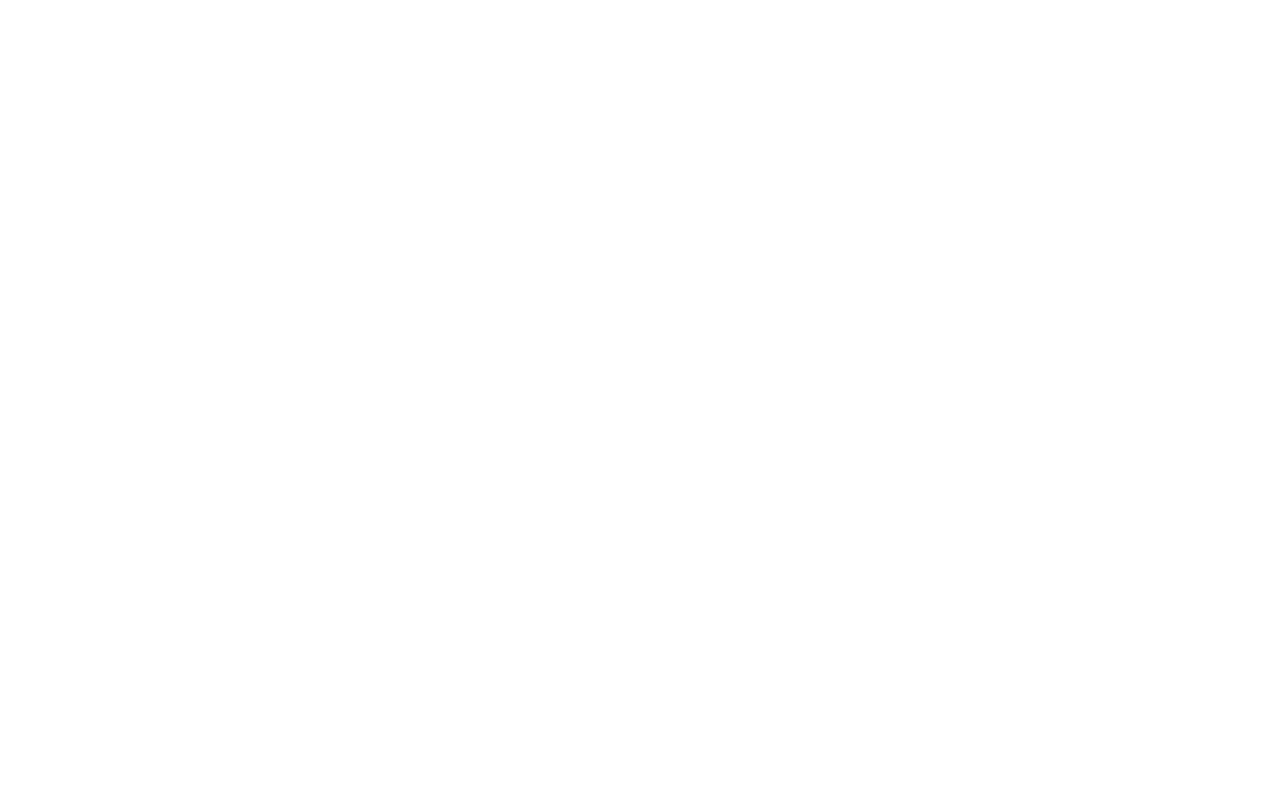
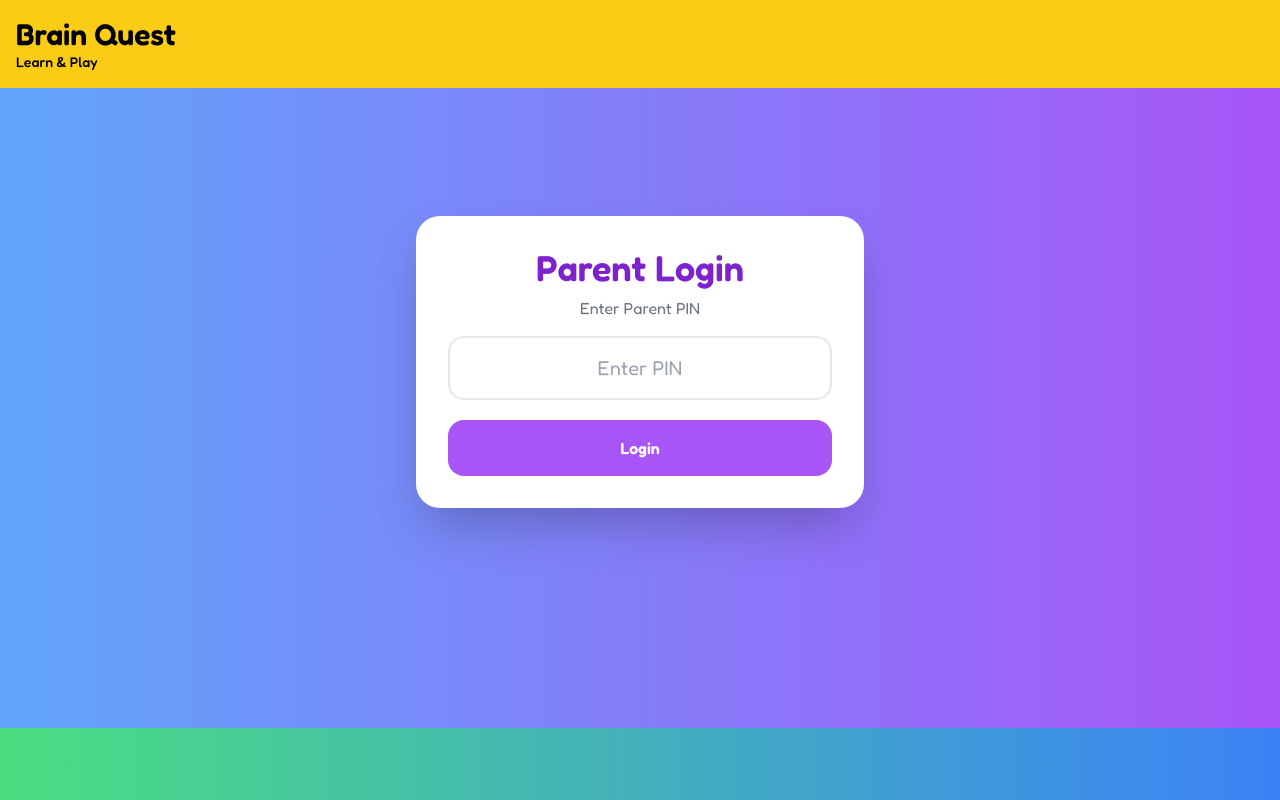
Before and after one commit to Yash-Roy05/Brain-Quest, a React (Create React App) app: page /parent-login in a window 1280 px wide. Before the commit this address had no page. Built offline with nearby package versions, Linux system fonts and the light colour scheme.

Commit message:
create basic structure of parent login

```diff
--- a/src/App.tsx
+++ b/src/App.tsx
@@ -19,6 +19,8 @@
 import Games from "./pages/Games.tsx";
 import Missions from "./pages/Missions.tsx";
 import Loading from "./pages/Loading.tsx";
+import ParentLogin from "./pages/ParentLogin.tsx";
+import ParentDashboard from "./pages/ParentDashboard.tsx";
 
 function App() {
   return (
@@ -48,6 +50,9 @@
       <Route path="games" element={<Games />} />
       <Route path="missions" element={<Missions />} />
       <Route path="loading" element={<Loading />} />
+<Route path="/parent-login" element={<ParentLogin />} />
+<Route path="/parent-dashboard" element={<ParentDashboard />} />
+
     </Route>
 
   </Routes>
--- a/src/components/Layout.tsx
+++ b/src/components/Layout.tsx
@@ -12,6 +12,8 @@
   "/sudoku-lite",
   "/reflex-tap",
   "/speedmath-game",
+  "/parent-login",
+  "/parent-dashboard",
 ];
 
 export default function Layout() {
@@ -25,9 +27,7 @@
         <Outlet />
       </main>
 
-      {!hideFooterRoutes.includes(location.pathname) && (
-        <Footer />
-      )}
+      {!hideFooterRoutes.includes(location.pathname) && <Footer />}
     </div>
   );
 }
--- a/src/context/UserContext.tsx
+++ b/src/context/UserContext.tsx
@@ -18,6 +18,8 @@
 
   streak: number;
   lastLoginDate: string;
+
+  parentPin: string;
 
   savedProfiles: {
   [key: string]: SavedProfile;
@@ -53,6 +55,8 @@
 
           streak: 0,
           lastLoginDate: "",
+
+          parentPin: "",
 
           savedProfiles: {},
         };
--- a/src/pages/CreateProfile.tsx
+++ b/src/pages/CreateProfile.tsx
@@ -13,6 +13,9 @@
 
   const [name, setName] = useState("");
   const [age, setAge] = useState("");
+
+  // parent mode
+  const [parentPin, setParentPin] = useState("");
 
   // ⭐ Selected Avatar
   const [avatar, setAvatar] = useState("🐼");
@@ -48,8 +51,11 @@
 
       streak: 1,
       lastLoginDate: new Date().toDateString(),
+
+      parentPin,
+
+      savedProfiles: {},
     });
-
     navigate("/dashboard");
   };
 
@@ -113,10 +119,19 @@
             <option value="14-15">14-15</option>
           </select>
           {ageError && (
-            <p className="text-red-500 text-sm text-left mt-0 min-h-[20px] mb-1">
+            <p className="text-red-500 text-sm text-left mt-0 min-h-[20px] mb-2">
               Please select age group
             </p>
           )}
+
+          <input
+            type="password"
+            maxLength={6}
+            placeholder="Create Parent PIN"
+            value={parentPin}
+            onChange={(e) => setParentPin(e.target.value)}
+            className="w-full bg-gray-50 border-2 border-gray-100 placeholder:text-gray-700 rounded-3xl p-4 text-lg shadow-sm focus:outline-none focus:border-purple-500 mb-4"
+          />
 
           {/* 🧍 Avatar Selection */}
           <div className="mb-8">
--- a/src/pages/Dashboard.tsx
+++ b/src/pages/Dashboard.tsx
@@ -37,11 +37,10 @@
 
   return (
     <PageWrapper>
-      <div className="min-h-[250px] pb-40 relative overflow-hidden bg-gradient-to-b from-sky-300 via-blue-400 to-green-300 p-6 min-h-[250px] pb-20 pt-4 md:pb-24 md:pt-5 dark:from-gray-900 dark:via-gray-900 dark:to-black">
+      <div className="min-h-[250px] pb-24 md:pb-8 relative overflow-hidden bg-gradient-to-b from-sky-300 via-blue-400 to-green-300 p-6 min-h-[250px] pb-20 pt-4 md:pb-24 md:pt-5 dark:from-gray-900 dark:via-gray-900 dark:to-black">
         {/* 👤 User Info */}
         <div className="bg-white rounded-3xl shadow-2xl p-5 md:p-5 w-full max-w-7xl px-4 md:px-8 mx-auto mb-4 md:mb-4 dark:bg-gray-700">
-          {/* Avatar + Welcome */}
-          <div className=" rounded-3xl p-6 text-black mb-0 dark:text-white">
+          <div className="flex justify-between items-start p-6">
             <div className="flex items-center gap-2 md:gap-2">
               <div className="text-6xl">{user.avatar}</div>
 
@@ -50,16 +49,35 @@
                   Welcome, {user.name}
                 </h1>
 
-                <p className="opacity-80 dark:text-white">Age Group: {user.age}</p>
+                <p className="opacity-80 dark:text-white">
+                  Age Group: {user.age}
+                </p>
               </div>
             </div>
+
+            <button
+              onClick={() => navigate("/parent-login")}
+              className="
+      bg-purple-500
+      hover:bg-purple-600
+      text-white
+      px-4
+      py-3
+      rounded-xl
+      font-bold
+    "
+            >
+              🔒 Parent
+            </button>
           </div>
 
           {/* Stats */}
           <div className="grid grid-cols-1 sm:grid-cols-3 gap-2 mt-0 md:gap-2 md:mt-0 ">
             {/* Level */}
             <div className="bg-green-100 p-4 rounded-2xl text-center dark:bg-gray-600">
-              <h2 className="text-2xl md:text-3xl font-bold dark:text-white">{user.level}</h2>
+              <h2 className="text-2xl md:text-3xl font-bold dark:text-white">
+                {user.level}
+              </h2>
 
               <p className="text:black dark:text-white">Level</p>
             </div>
--- /dev/null
+++ b/src/pages/ParentDashboard.tsx
@@ -0,0 +1,81 @@
+import { useNavigate } from "react-router-dom";
+import { useUser } from "../context/UserContext.tsx";
+
+export default function ParentDashboard() {
+  const navigate = useNavigate();
+
+  const { user } = useUser();
+
+  return (
+    <div className="min-h-screen pb-10 md:pb-0 bg-gradient-to-r from-blue-400 to-purple-500 p-6 md:p-10 md:mb-0">
+      <div className="max-w-6xl mx-auto">
+        <div className="bg-white rounded-3xl shadow-2xl p-8">
+          <div className="flex justify-between items-center mb-8">
+            <h1 className="text-4xl font-black text-purple-700">
+              Parent Dashboard
+            </h1>
+
+            <button
+              onClick={() => navigate("/dashboard")}
+              className="
+              bg-green-500
+              hover:bg-green-600
+              text-white
+              px-5
+              py-3
+              rounded-xl
+              font-bold
+              "
+            >
+              Back
+            </button>
+          </div>
+
+          <div className="grid md:grid-cols-3 gap-5">
+            <div className="bg-green-100 p-5 rounded-2xl">
+              <h2 className="font-bold text-xl">Child Name</h2>
+
+              <p className="text-2xl">{user.name}</p>
+            </div>
+
+            <div className="bg-blue-100 p-5 rounded-2xl">
+              <h2 className="font-bold text-xl">Age Group</h2>
+
+              <p className="text-2xl">{user.age}</p>
+            </div>
+
+            <div className="bg-yellow-100 p-5 rounded-2xl">
+              <h2 className="font-bold text-xl">Level</h2>
+
+              <p className="text-2xl">{user.level}</p>
+            </div>
+
+            <div className="bg-purple-100 p-5 rounded-2xl">
+              <h2 className="font-bold text-xl">Coins</h2>
+
+              <p className="text-2xl">{user.coins}</p>
+            </div>
+
+            <div className="bg-pink-100 p-5 rounded-2xl">
+              <h2 className="font-bold text-xl">XP</h2>
+
+              <p className="text-2xl">{user.xp}</p>
+            </div>
+
+            <div className="bg-orange-100 p-5 rounded-2xl">
+              <h2 className="font-bold text-xl">Missions</h2>
+
+              <p className="text-2xl">{user.completedMissions.length}</p>
+            </div>
+          </div>
+
+          <div className="mt-8 bg-gray-100 rounded-2xl p-5">
+            <h2 className="text-2xl font-bold mb-2">🔑 Parent PIN</h2>
+
+            <p>Change PIN feature coming soon</p>
+          </div>
+        </div>
+      </div>
+    </div>
+  );
+}
--- /dev/null
+++ b/src/pages/ParentLogin.tsx
@@ -0,0 +1,69 @@
+import { useState } from "react";
+import { useNavigate } from "react-router-dom";
+import { useUser } from "../context/UserContext.tsx";
+
+export default function ParentLogin() {
+  const navigate = useNavigate();
+
+  const { user } = useUser();
+
+  const [pin, setPin] = useState("");
+  const [error, setError] = useState(false);
+
+  const handleLogin = () => {
+    if (pin === user.parentPin) {
+      navigate("/parent-dashboard");
+    } else {
+      setError(true);
+    }
+  };
+
+  return (
+    <div className="min-h-[80vh] pb-0 md:pb-10 pt-9 md:pt-32 bg-gradient-to-r from-blue-400 to-purple-500 flex items-start justify-center py-8 px-4 mb-0 md:mb-0">
+      <div className="bg-white rounded-3xl shadow-2xl p-8 w-full max-w-md text-center">
+
+        <h1 className="text-4xl font-black text-purple-700 mb-2 md:mb-2">
+           Parent Login
+        </h1>
+
+        <p className="text-gray-500 mb-4 md:mb-4">
+          Enter Parent PIN
+        </p>
+
+        <input
+          type="password"
+          maxLength={6}
+          value={pin}
+          onChange={(e) => {
+            setPin(e.target.value);
+            setError(false);
+          }}
+          placeholder="Enter PIN"
+          className="w-full border-2 rounded-2xl p-4 text-center text-xl "
+        />
+
+        {error && (
+          <p className="text-red-500 mt-2">
+            Incorrect PIN
+          </p>
+        )}
+
+        <button
+          onClick={handleLogin}
+          className="
+          w-full
+          mt-5
+          bg-purple-500
+          hover:bg-purple-600
+          text-white
+          py-4
+          rounded-2xl
+          font-bold
+          "
+        >
+          Login
+        </button>
+      </div>
+    </div>
+  );
+}
```
